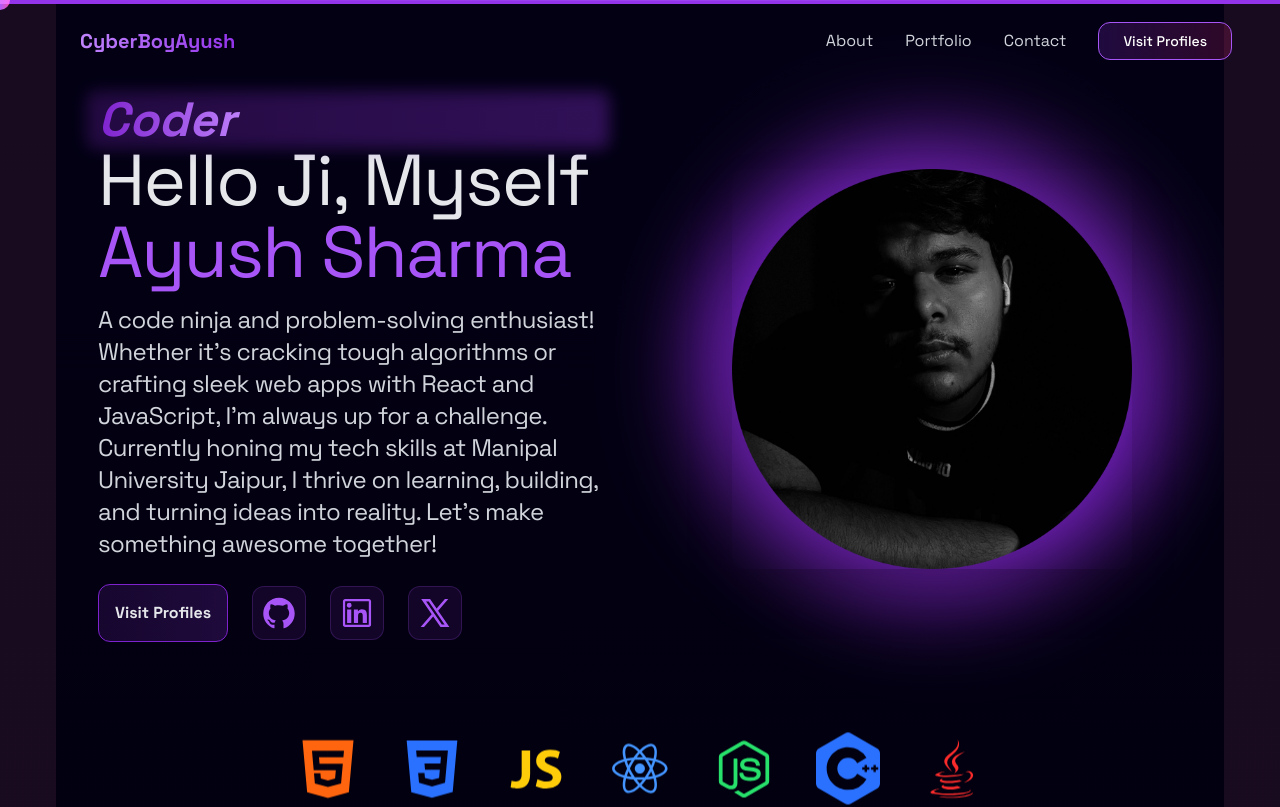
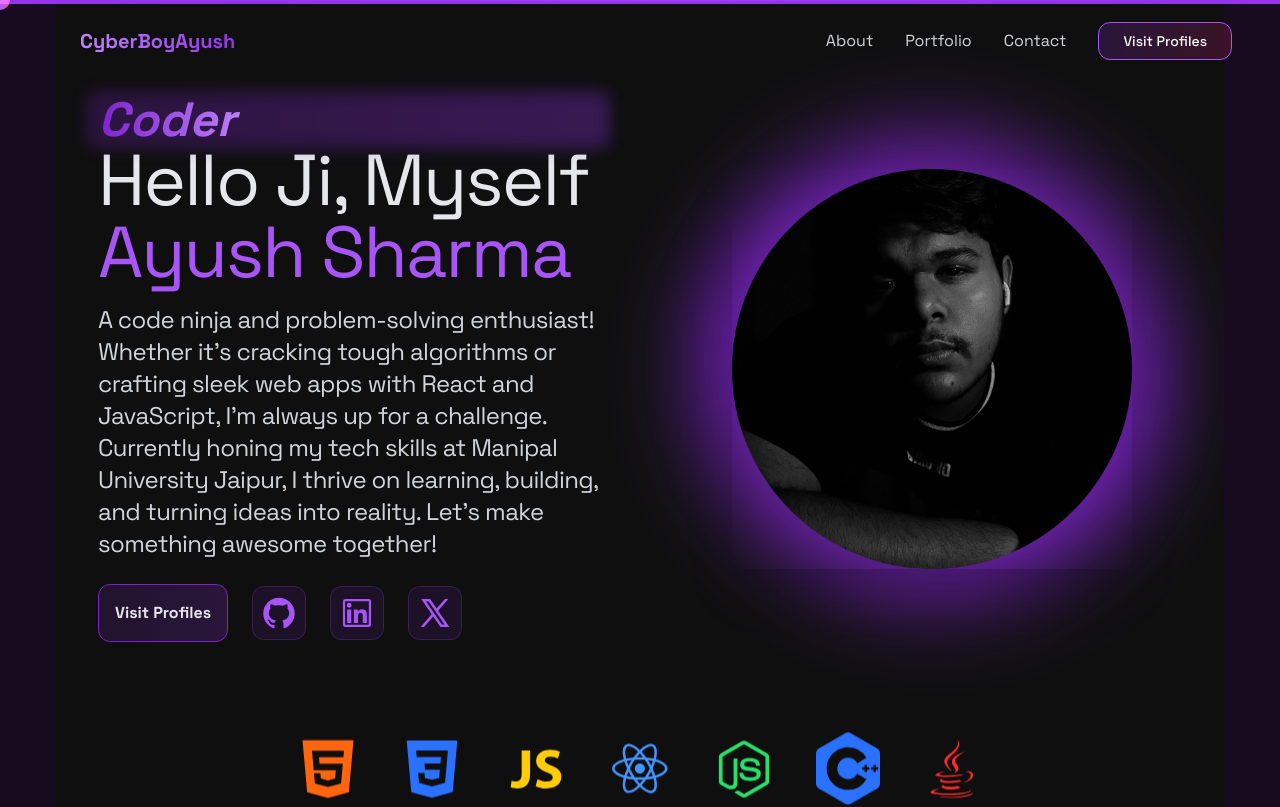
Before and after one commit to CyberBoyAyush/react-portfolio, a React (Vite) app: page / in a window 1280 px wide. Shown: the top 807 px of the page. Built offline with nearby package versions, Linux system fonts and the light colour scheme; no server answers; some icons are missing.

Commit message:
updated hero section - some fixes

```diff
--- a/src/components/Hero.jsx
+++ b/src/components/Hero.jsx
@@ -81,7 +81,7 @@
   const particlesConfig = {
     particles: {
       number: { value: 80, density: { enable: true, value_area: 1000 } },
-      color: { value: ["#581c87", "#7e22ce", "#6b21a8"] }, // Adjusted purple colors
+      color: { value: ["#6b21a8", "#7e22ce"] }, // Adjusted to match theme
       shape: { type: "circle" },
       opacity: {
         value: 0.5,
@@ -145,7 +145,7 @@
   };
 
   return (
-    <div className="relative min-h-screen overflow-hidden bg-gradient-to-b from-[#030014] to-[#02000f]">
+    <div className="relative min-h-screen overflow-hidden bg-[#0f0f0f]"> {/* Updated background color */}
       <Particles
         id="tsparticles"
         init={particlesInit}
@@ -155,7 +155,7 @@
           width: '100%',
           height: '100%',
           position: 'fixed',
-          background: 'linear-gradient(to bottom, #030014, #02000f)'
+          background: '#0f0f0f' // Match site background
         }}
       />
 
```
